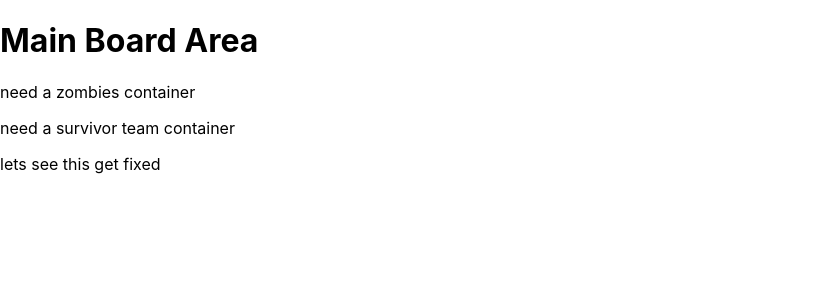
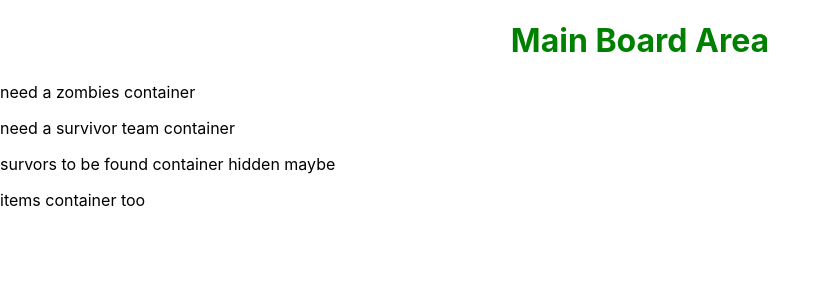
Before and after one commit to homercrates/zquest, a Next.js app: page /MainBoard in a window 1280 px wide. Shown: the top 300 px of the page, without its empty margins (0-830 px from the left). Built offline with nearby package versions, Linux system fonts and the light colour scheme.

Commit message:
adding mainboard

```diff
--- a/pages/MainBoard.js
+++ b/pages/MainBoard.js
@@ -3,11 +3,21 @@ import React from "react";
 const MainBoard = () => {
   return (
     <div>
-      <h1>Main Board Area</h1>
+      <h1
+        style={{
+          color: "green",
+          display: "flex",
+          alignItems: "center",
+          justifyContent: "center",
+        }}
+      >
+        Main Board Area
+      </h1>
 
       <p>need a zombies container</p>
       <p>need a survivor team container</p>
-      <p> lets see this get fixed</p>
+      <p>survors to be found container hidden maybe</p>
+      <p> items container too</p>
     </div>
   );
 };
```
